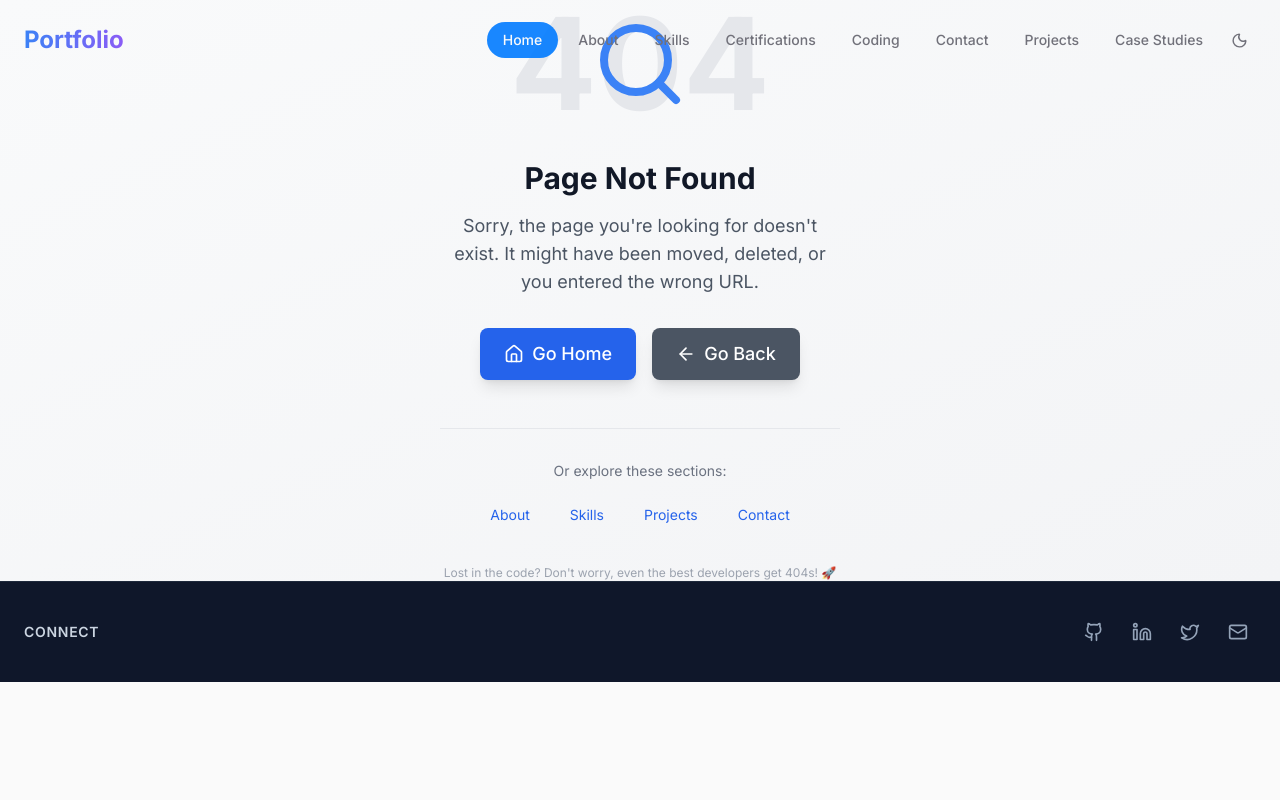
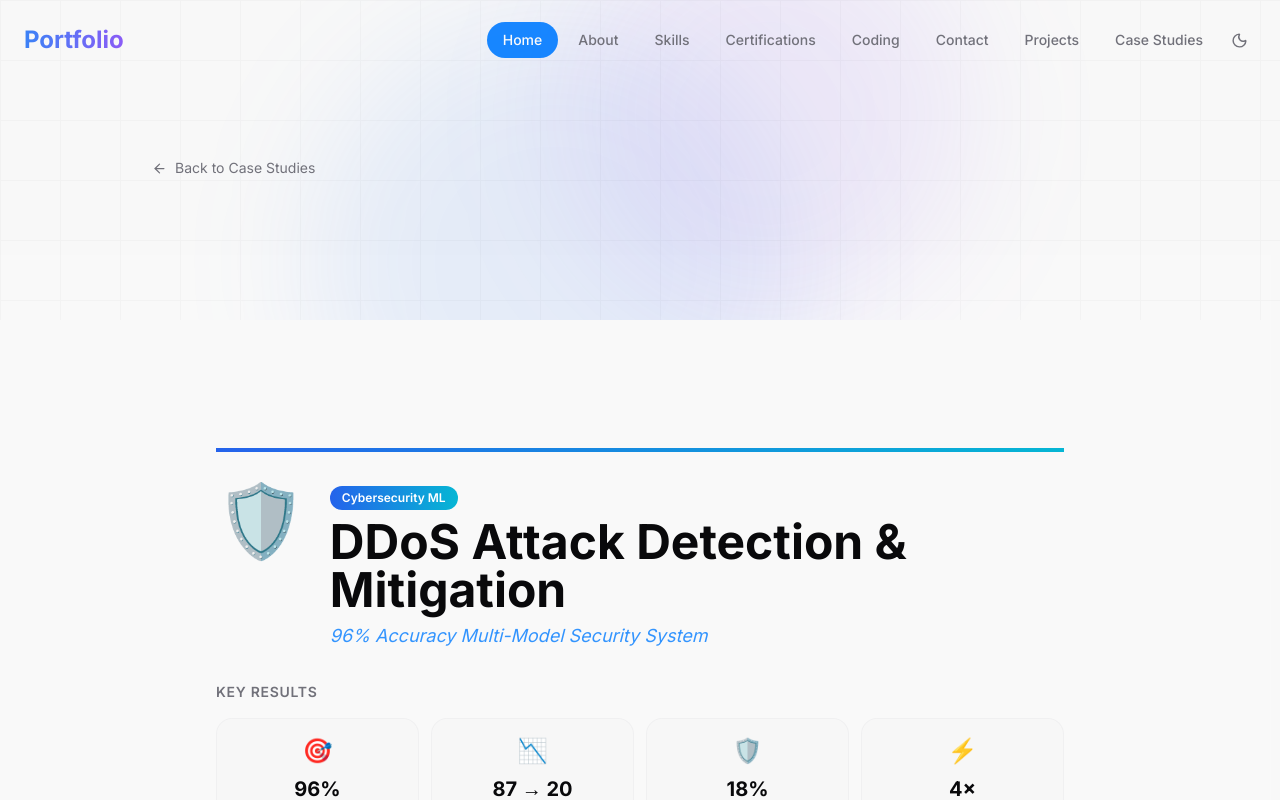
Before and after one commit to ansariamann/portfolio, a Next.js app: page /case-studies/ddos-detection in a window 1280 px wide. Before the commit this address had no page. Shown: the top 800 px of the page. Built offline with nearby package versions, Linux system fonts and the light colour scheme.

Commit message:
Refactor code structure for improved readability and maintainability

```diff
--- /dev/null
+++ b/app/case-studies/[id]/page.tsx
@@ -0,0 +1,118 @@
+import type { Metadata } from "next";
+import Link from "next/link";
+import { ArrowLeft } from "lucide-react";
+import { caseStudies } from "@/data/case-studies";
+import CaseStudyDetail from "@/components/ui/CaseStudyDetail";
+import CaseStudyNavigation from "@/components/ui/CaseStudyNavigation";
+import { notFound } from "next/navigation";
+
+interface CaseStudyPageProps {
+  params: {
+    id: string;
+  };
+}
+
+export async function generateMetadata({
+  params,
+}: CaseStudyPageProps): Promise<Metadata> {
+  const caseStudy = caseStudies.find((cs) => cs.id === params.id);
+
+  if (!caseStudy) {
+    return {
+      title: "Case Study Not Found",
+      description: "The case study you're looking for doesn't exist.",
+    };
+  }
+
+  return {
+    title: caseStudy.title,
+    description: caseStudy.summary,
+    keywords: [
+      caseStudy.domain,
+      caseStudy.title,
+      ...caseStudy.keyTakeaways.slice(0, 3),
+    ],
+  };
+}
+
+export function generateStaticParams() {
+  return caseStudies.map((cs) => ({
+    id: cs.id,
+  }));
+}
+
+export default function CaseStudyPage({ params }: CaseStudyPageProps) {
+  const caseStudy = caseStudies.find((cs) => cs.id === params.id);
+
+  if (!caseStudy) {
+    notFound();
+  }
+
+  const otherCaseStudies = caseStudies.filter((cs) => cs.id !== params.id);
+
+  return (
+    <main id="main-content" className="min-h-screen bg-secondary/30">
+      {/* ── Hero Banner ────────────────────────────────────────── */}
+      <section className="relative overflow-hidden pt-28 pb-16 min-h-[40vh] flex items-center">
+        {/* Animated gradient orbs */}
+        <div className="absolute inset-0 overflow-hidden pointer-events-none">
+          <div className="absolute top-0 left-1/4 w-[500px] h-[500px] bg-blue-500/10 rounded-full blur-3xl -translate-x-1/2 -translate-y-1/2 animate-orb-float" />
+          <div className="absolute bottom-0 right-1/4 w-[400px] h-[400px] bg-violet-500/10 rounded-full blur-3xl translate-x-1/2 translate-y-1/2 animate-orb-float-slow" />
+          <div
+            className="absolute top-1/2 left-1/2 w-[300px] h-[300px] bg-cyan-500/8 rounded-full blur-3xl -translate-x-1/2 -translate-y-1/2 animate-orb-float"
+            style={{ animationDelay: "3s" }}
+          />
+          {/* Grid overlay */}
+          <div
+            className="absolute inset-0 opacity-[0.025]"
+            style={{
+              backgroundImage:
+                "linear-gradient(hsl(var(--foreground)) 1px, transparent 1px), linear-gradient(90deg, hsl(var(--foreground)) 1px, transparent 1px)",
+              backgroundSize: "60px 60px",
+            }}
+          />
+        </div>
+
+        <div className="container max-w-5xl mx-auto px-6 relative z-10 w-full">
+          {/* Back button */}
+          <Link
+            href="/case-studies"
+            className="inline-flex items-center gap-2 text-sm text-muted-foreground hover:text-foreground transition-colors mb-8 group"
+          >
+            <ArrowLeft
+              size={15}
+              className="group-hover:-translate-x-1 transition-transform"
+            />
+            Back to Case Studies
+          </Link>
+        </div>
+      </section>
+
+      {/* ── Case Study Detail ────────────────────────────────── */}
+      <section className="container max-w-4xl mx-auto px-6 py-12 md:py-16">
+        <CaseStudyDetail caseStudy={caseStudy} />
+      </section>
+
+      {/* ── Other Case Studies Navigation ────────────────────── */}
+      <section className="container max-w-4xl mx-auto px-6 pb-20">
+        <CaseStudyNavigation
+          otherCaseStudies={otherCaseStudies}
+          currentId={caseStudy.id}
+        />
+
+        {/* CTA */}
+        <div className="mt-16 text-center">
+          <p className="text-muted-foreground mb-4 text-sm">
+            Interested in collaborating or discussing these projects?
+          </p>
+          <Link
+            href="/#contact"
+            className="inline-flex items-center gap-2 px-6 py-3 rounded-full bg-primary text-primary-foreground font-semibold text-sm hover:bg-primary/90 transition-colors shadow-lg shadow-primary/30"
+          >
+            Get in Touch
+          </Link>
+        </div>
+      </section>
+    </main>
+  );
+}
--- a/components/ui/CaseStudyNavigation.tsx
+++ b/components/ui/CaseStudyNavigation.tsx
@@ -30,18 +30,22 @@ export default function CaseStudyNavigation({
 
       <div className="grid grid-cols-1 sm:grid-cols-2 gap-4">
         {otherCaseStudies.map((cs, idx) => (
+          <Link
+            key={cs.id}
+            href={`/case-studies/${cs.id}`}
+            className={cn(
+              "group relative flex flex-col rounded-2xl overflow-hidden border border-border/40",
+              "bg-white/60 dark:bg-gray-900/60 backdrop-blur-xl shadow-sm hover:shadow-lg hover:border-primary/30 transition-all duration-300",
+              "no-underline"
+            )}
+          >
             <motion.article
-            key={cs.id}
               initial={{ opacity: 0, y: 12 }}
               whileInView={{ opacity: 1, y: 0 }}
               viewport={{ once: true }}
               transition={{ delay: idx * 0.1 }}
               whileHover={{ y: -4 }}
-            className={cn(
-              "group relative flex flex-col rounded-2xl overflow-hidden border border-border/40",
-              "bg-white/60 dark:bg-gray-900/60 backdrop-blur-xl shadow-sm hover:shadow-lg hover:border-primary/30 transition-all duration-300 cursor-pointer"
-            )}
-            onClick={() => (window.location.href = `/case-studies/${cs.id}`)}
+              className="flex flex-col h-full"
             >
               {/* Top accent bar */}
               <div
@@ -106,19 +110,16 @@ export default function CaseStudyNavigation({
                 </div>
 
                 {/* CTA */}
-              <Link
-                href={`/case-studies/${cs.id}`}
-                className="inline-flex items-center gap-1 text-xs font-semibold text-primary hover:text-primary/80 transition-colors w-fit"
-                onClick={(e) => e.stopPropagation()}
-              >
+                <span className="inline-flex items-center gap-1 text-xs font-semibold text-primary group-hover:text-primary/80 transition-colors w-fit">
                   View Case Study
                   <ChevronRight
                     size={12}
                     className="group-hover:translate-x-0.5 transition-transform"
                   />
-              </Link>
+                </span>
               </div>
             </motion.article>
+          </Link>
         ))}
       </div>
     </section>
--- a/components/ui/ContactForm.tsx
+++ b/components/ui/ContactForm.tsx
@@ -44,17 +44,39 @@ export default function ContactForm() {
 
       debugLog("Form Data prepared for submission:", sanitizedData);
 
-      // Build a mailto: link pre-filled with the form data
-      const recipient = "iamamanansari786a@gmail.com";
-      const subject = encodeURIComponent(`[Portfolio Contact] ${sanitizedData.subject}`);
-      const body = encodeURIComponent(
-        `Name: ${sanitizedData.name}\nEmail: ${sanitizedData.email}\n\n${sanitizedData.message}`
-      );
+      // Prepare FormData for Netlify
+      const formData = new FormData();
+      formData.append("form-name", "contact");
+      formData.append("name", sanitizedData.name);
+      formData.append("email", sanitizedData.email);
+      formData.append("subject", sanitizedData.subject);
+      formData.append("message", sanitizedData.message);
 
-      window.open(`mailto:${recipient}?subject=${subject}&body=${body}`, "_blank");
+      // Submit to Netlify
+      const response = await fetch("/", {
+        method: "POST",
+        headers: {
+          "Content-Type": "application/x-www-form-urlencoded",
+        },
+        body: new URLSearchParams(
+          Object.entries({
+            "form-name": "contact",
+            name: sanitizedData.name,
+            email: sanitizedData.email,
+            subject: sanitizedData.subject,
+            message: sanitizedData.message,
+          })
+        ).toString(),
+      });
+
+      if (!response.ok) {
+        throw new Error(`Form submission failed: ${response.statusText}`);
+      }
 
       setSubmissionStatus("success");
-      setSubmitMessage("Your email client has opened — just hit Send! ✉️");
+      setSubmitMessage(
+        "Message sent successfully! I'll get back to you soon. ✨"
+      );
       reset();
 
       setTimeout(() => {
@@ -64,7 +86,9 @@ export default function ContactForm() {
     } catch (error) {
       console.error("Form submission error:", error);
       setSubmissionStatus("error");
-      setSubmitMessage("Something went wrong. Please email directly: iamamanansari786a@gmail.com");
+      setSubmitMessage(
+        "There was an issue sending your message. Please try again or email directly: iamamanansari786a@gmail.com"
+      );
 
       setTimeout(() => {
         setSubmissionStatus("idle");
@@ -83,14 +107,20 @@ export default function ContactForm() {
   // Apple-style input classes: clean, light bg, subtle border
   const inputClasses = cn(
     "w-full bg-secondary/50 border border-transparent rounded-xl text-foreground placeholder-muted-foreground focus:outline-none focus:ring-2 focus:ring-primary/50 focus:bg-background transition-all duration-300",
-    prefersReducedMotion ? "motion-reduce-essential" : "transition-all duration-300",
+    prefersReducedMotion
+      ? "motion-reduce-essential"
+      : "transition-all duration-300",
     "px-5 py-4 text-base",
     touchDevice && "min-h-[44px]",
     isMobile && "rounded-xl text-base"
   );
 
-  const labelClasses = "block text-xs font-semibold text-muted-foreground uppercase tracking-wider mb-2 ml-1";
-  const errorClasses = cn("text-destructive mt-2 font-medium", "text-sm sm:text-xs ml-1");
+  const labelClasses =
+    "block text-xs font-semibold text-muted-foreground uppercase tracking-wider mb-2 ml-1";
+  const errorClasses = cn(
+    "text-destructive mt-2 font-medium",
+    "text-sm sm:text-xs ml-1"
+  );
 
   return (
     <>
@@ -294,7 +324,10 @@ export default function ContactForm() {
                 </>
               ) : (
                 <>
-                  <Send size={18} className="mr-2 group-hover:translate-x-1 transition-transform duration-300" />
+                  <Send
+                    size={18}
+                    className="mr-2 group-hover:translate-x-1 transition-transform duration-300"
+                  />
                   Send Message
                 </>
               )}
@@ -305,10 +338,11 @@ export default function ContactForm() {
         {/* Status Messages */}
         {submitMessage && (
           <div
-            className={`flex items-center p-4 rounded-xl mt-4 ${submissionStatus === "success"
-              ? "bg-green-100 dark:bg-green-900/30 text-green-700 dark:text-green-300"
-              : "bg-red-100 dark:bg-red-900/30 text-red-700 dark:text-red-300"
-              }`}
+            className={`flex items-center p-4 rounded-xl mt-4 ${
+              submissionStatus === "success"
+                ? "bg-green-100 dark:bg-green-900/30 text-green-700 dark:text-green-300"
+                : "bg-red-100 dark:bg-red-900/30 text-red-700 dark:text-red-300"
+            }`}
           >
             {submissionStatus === "success" ? (
               <CheckCircle size={20} className="mr-3 flex-shrink-0" />
```
Also changed, not shown: data/certifications.ts (+11 -6 lines), public/images/certifications/datascience.png (added). Lines whose indentation alone changed are shown as unchanged.
